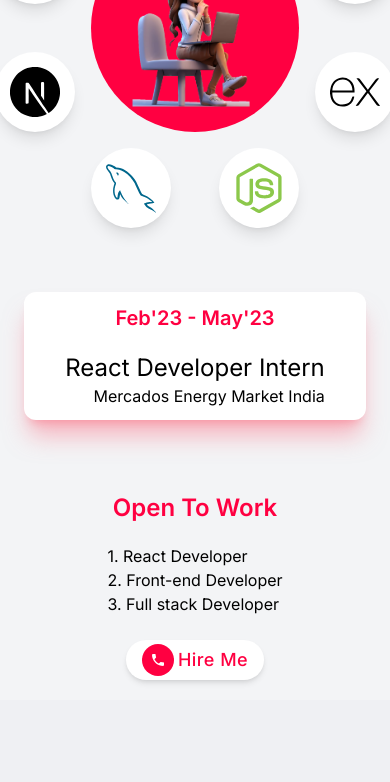
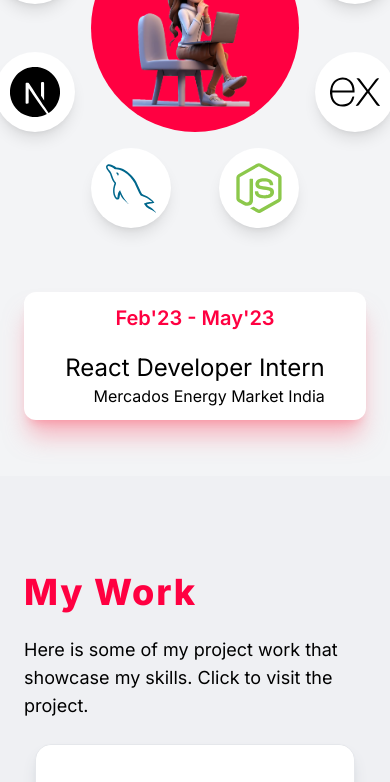
Before and after one commit to pallaviDwivedi1605/Pallavi_Dwivedi, a Next.js app: page / in a window 390 px wide. Shown: the part 2899-3681 px from the top of the page. Built offline with nearby package versions, Linux system fonts and the light colour scheme.

Commit message:
portfolio done

```diff
--- a/components/Skill.tsx
+++ b/components/Skill.tsx
@@ -39,7 +39,7 @@ const Skill = () => {
 
   const Experince = () => {
     return (
-      <div className="flex flex-col gap-16">
+      <div className="flex flex-col gap-16 h-fit">
       <div className="max-w-[500px] min-w-max h-32 md:h-24 px-4 bg-white shadow-xl shadow-rose-400/50 flex gap-5 justify-center flex-col md:flex-row md:justify-between items-center rounded-xl">
         <p className="text-primary font-semibold text-xl">Feb'23 - May'23</p>
         <div className=" flex flex-col items-end">
@@ -47,7 +47,7 @@ const Skill = () => {
           <p className=" text-base font-normal">Mercados Energy Market India</p>
         </div>
       </div>
-      <div className="max-w-[500px] min-w-max h-40 px-10 py-2 gap-5 flex flex-col rounded-xl">
+      <div className="max-w-[500px] min-w-max h-40 px-10 py-2 gap-5 hidden md:flex flex-col rounded-xl">
         <h3 className="text-2xl font-semibold text-primary">Open To Work</h3>
         <div className="flex gap-6 md:justify-between items-center flex-col md:flex-row">
           <div className=" flex flex-col items-start">
@@ -69,7 +69,7 @@ const Skill = () => {
   }
 
   return(
-    <div className=" min-h-screen max-h-max w-screen px-6 md:px-32 flex flex-col gap-32 items-start">
+    <div className=" min-h-fit max-h-fit w-screen px-6 md:px-32 flex flex-col gap-32 items-start">
       <h1 className="main_heading text-primary">Skills <span className="text-black">and</span> Experience</h1>
       <div className="w-full flex flex-col-reverse gap-40 md:flex-row md:justify-between md:pe-20 ">
         <Experince />
```
